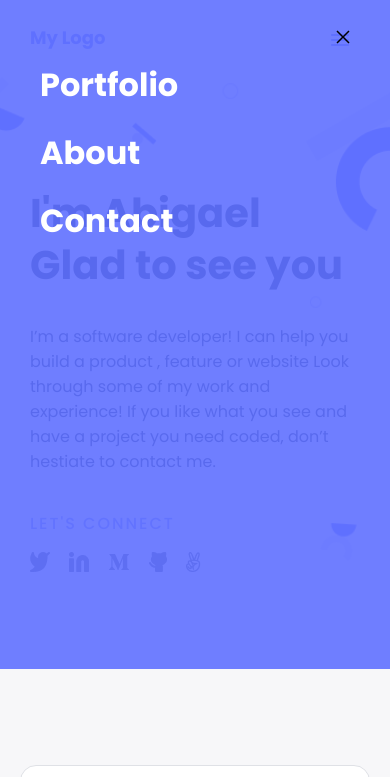
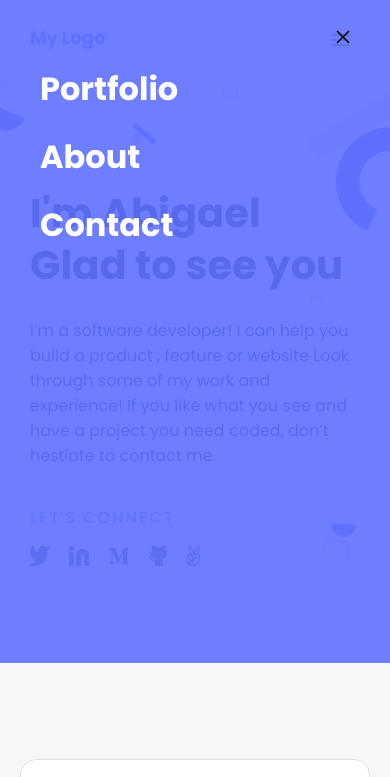
Before and after one commit to AbbyNyakara/PortfolioWebsite, a website: page index.html in a window 390 px wide. Both pictures are taken after a click on the button 340 px from the left and 43 px from the top of the page. Shown: the top 777 px of the page. Drawn offline with Linux system fonts and the light colour scheme.

Commit message:
correct linter errors

```diff
--- a/index.html
+++ b/index.html
@@ -12,15 +12,15 @@
 </head>
 <body>
 
-    <section class="header-section">
-        <section class="mobile-menu">
-            <button><img class="close-image" src="images/close.svg" alt=""></button>
-            <ul>
-                <a href="#portfolio"><li>Portfolio</li></a>
-                <a href="#about"><li>About</li></a>
-                <a href="#contact"><li>Contact</li></a>
-            </ul>
-        </section>
+    <div class="header-section">
+        <div class="mobile-menu">
+            <button type="button"><img class="close-image" src="images/close.svg" alt=""></button>
+            <div class="mobile-items">
+                <a href="#portfolio">Portfolio</a>
+                <a href="#about">About</a>
+                <a href="#contact">Contact</a>
+            </div>
+        </div>
 
             <header>
                 <nav>
@@ -29,13 +29,13 @@
                     </div>
 
                     <div class="menu-icon">
-                        <button><img src="images/menu-icon.svg" alt="" aria-hidden="true"></button>
+                        <button type="button"><img src="images/menu-icon.svg" alt="" aria-hidden="true"></button>
                     </div>
 
                     <ul class="navbar">
-                        <li> <a href="#">Porfolio</a></li>
-                        <li> <a href="#">About</a></li>
-                        <li> <a href="#">Contact</a></li>
+                        <li> <a href="#portfolio">Porfolio</a></li>
+                        <li> <a href="#about">About</a></li>
+                        <li> <a href="#contact">Contact</a></li>
                     </ul>
                 </nav>
             </header>
@@ -51,12 +51,12 @@
                 <div class="socials">
                     <p>let's connect</p>
                     <div class="social-platforms">
-                        <a    href="#"><img class="social" src="images/social-media-icons.png" alt="social media icons" ></a>
+                        <a href="#"><img class="social" src="images/social-media-icons.png" alt="social media icons" ></a>
                     </div>
                 </div>
             </main>
         </div>
-    </section>
+    </div>
     <!-- Work section  -->
     <section id="portfolio" class="work-section">
         <!-- card1 -->
@@ -239,6 +239,6 @@
             </form>
         </section>
     </div>
-    <script type="text/javascript" src="index.js"></script>
+    <script src="index.js"></script>
 </body>
 </html>
--- a/style.css
+++ b/style.css
@@ -391,16 +391,19 @@ button:hover {
   right: 38px;
 }
 
-.mobile-menu li {
-  padding-top: 20px;
+.mobile-menu .mobile-items {
+  margin-top: 40px;
+  margin-left: 40px;
 }
 
-.mobile-menu ul > a {
-  list-style: none;
+.mobile-menu .mobile-items > a {
+  text-decoration: none;
   font-size: 32px;
   font-weight: 600;
   color: #fff;
-  text-decoration: none;
+  display: flex;
+  flex-direction: column;
+  padding-bottom: 20px;
 }
 
 .menu-icon button {
```
Also changed, not shown: index.js (+7 -7 lines), images/close-icon.png (added).
